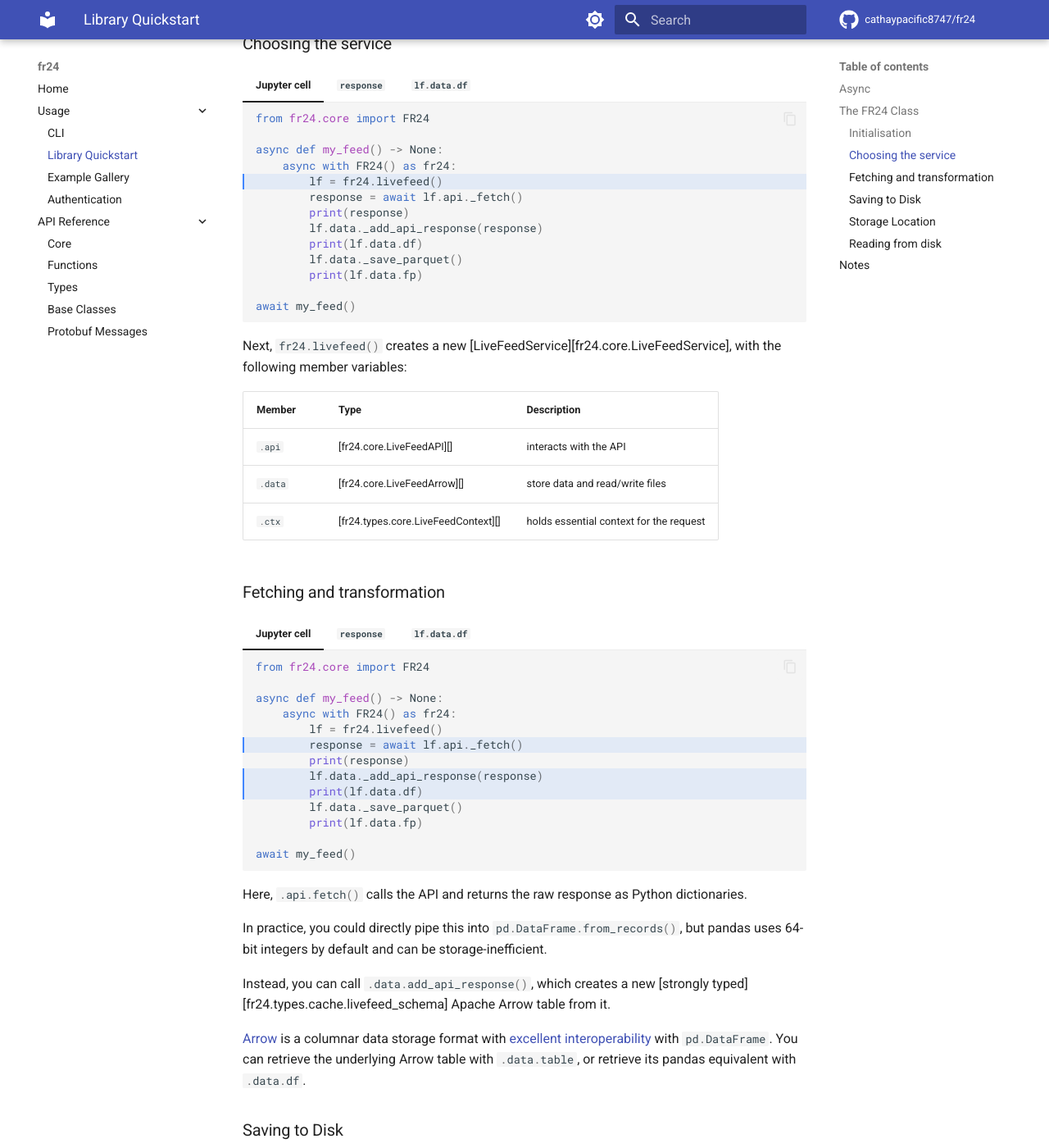
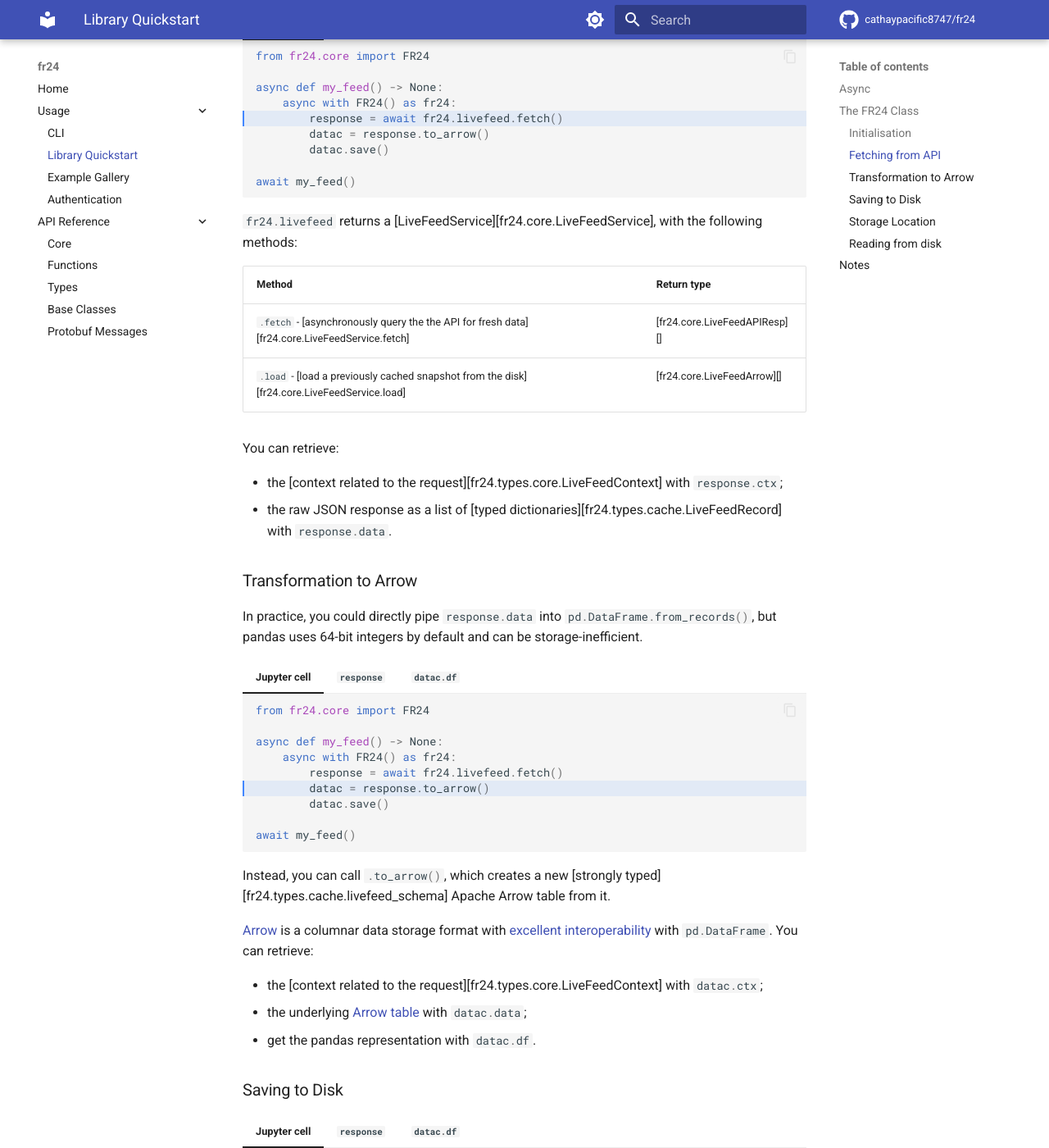
Before and after one commit to cathaypacific8747/fr24, an MkDocs documentation site: the page built from docs/usage/quickstart.md, in a window 1280 px wide and 1400 px high, scrolled down 2086 px. Shown: the whole window at 82% size. Built offline with MkDocs 1.6.1 and Material for MkDocs 9.7.7, drawn with Linux system fonts in a browser that asks for light colours; comment, search, counter and statistics services are not loaded; some of the changed text lies outside the part shown.

Commit message:
refactor(core): livefeed

````diff
--- a/docs/usage/quickstart.md
+++ b/docs/usage/quickstart.md
@@ -36,7 +36,7 @@ However, the [FR24][fr24.core.FR24] class provides a convenient wrapper around t
 
 - Manages a shared HTTP client and authentication state
 - Has three services:
-    - [**Live Feed**][fr24.core.FR24.livefeed]: snapshot of all aircraft state vectors
+    - [**Live Feed**][fr24.core.LiveFeedService]: snapshot of all aircraft state vectors
     - [**Flight List**][fr24.core.FlightListService]: all historical flights for a given aircraft registration or flight number
     - [**Playback**][fr24.core.PlaybackService]: historical trajectory for one flight.
 
@@ -58,7 +58,7 @@ Here is an example for using the [**Live Feed**][fr24.core.FR24.livefeed] servic
     --8<-- "docs/usage/scripts/01_livefeed_live.py:response"
     ```
 
-=== "`lf.data.df`"
+=== "`datac.df`"
 
     ```
     --8<-- "docs/usage/scripts/01_livefeed_live.py:df"
@@ -84,7 +84,7 @@ When `FR24()` is first initialised, it creates an unauthenticated [HTTPX client]
 
 The `async with` statement ensures that it is properly authenticated by calling the login endpoint (if necessary).
 
-### Choosing the service
+### Fetching from API
 
 === "Jupyter cell"
 
@@ -98,25 +98,32 @@ The `async with` statement ensures that it is properly authenticated by calling
     --8<-- "docs/usage/scripts/01_livefeed_live.py:response"
     ```
 
-=== "`lf.data.df`"
+=== "`datac.df`"
 
     ```
     --8<-- "docs/usage/scripts/01_livefeed_live.py:df"
     ```
 
-Next, `fr24.livefeed()` creates a new [LiveFeedService][fr24.core.LiveFeedService], with the following member variables:
+`fr24.livefeed` returns a [LiveFeedService][fr24.core.LiveFeedService], with the following methods:
 
-| Member  | Type                                | Description                             |
-| ------- | ----------------------------------- | --------------------------------------- |
-| `.api`  | [fr24.core.LiveFeedAPI][]           | interacts with the API                  |
-| `.data` | [fr24.core.LiveFeedArrow][]         | store data and read/write files         |
-| `.ctx`  | [fr24.types.core.LiveFeedContext][] | holds essential context for the request |
+| Method                                                                                        | Return type                    |
+| --------------------------------------------------------------------------------------------- | ------------------------------ |
+| `.fetch` - [asynchronously query the the API for fresh data][fr24.core.LiveFeedService.fetch] | [fr24.core.LiveFeedAPIResp][]  |
+| `.load` - [load a previously cached snapshot from the disk][fr24.core.LiveFeedService.load]   | [fr24.core.LiveFeedArrow][]    |
 
-### Fetching and transformation
+You can retrieve:
+
+- the [context related to the request][fr24.types.core.LiveFeedContext] with `response.ctx`;
+- the raw JSON response as a list of [typed dictionaries][fr24.types.cache.LiveFeedRecord] with `response.data`.
+
+### Transformation to Arrow
+
+In practice, you could directly pipe `response.data` into `pd.DataFrame.from_records()`, but pandas
+uses 64-bit integers by default and can be storage-inefficient.
 
 === "Jupyter cell"
 
-    ```py hl_lines="6 8 9"
+    ```py hl_lines="6"
     --8<-- "docs/usage/scripts/01_livefeed_live.py:script"
     ```
 
@@ -126,33 +133,28 @@ Next, `fr24.livefeed()` creates a new [LiveFeedService][fr24.core.LiveFeedServic
     --8<-- "docs/usage/scripts/01_livefeed_live.py:response"
     ```
 
-=== "`lf.data.df`"
+=== "`datac.df`"
 
     ```
     --8<-- "docs/usage/scripts/01_livefeed_live.py:df"
     ```
 
-Here, `.api.fetch()` calls the API and returns the raw response as Python dictionaries.
-
-In practice, you could directly pipe this into `pd.DataFrame.from_records()`, but pandas
-uses 64-bit integers by default and can be storage-inefficient.
-
-Instead, you can call `.data.add_api_response()`, which creates a new
+Instead, you can call `.to_arrow()`, which creates a new
 [strongly typed][fr24.types.cache.livefeed_schema] Apache Arrow table from it.
 
 [Arrow](https://arrow.apache.org/docs/index.html) is a columnar data storage format
 with [excellent interoperability](https://arrow.apache.org/docs/python/pandas.html)
-with `pd.DataFrame`. You can retrieve the underlying Arrow table with `.data.table`, or
-retrieve its pandas equivalent with `.data.df`.
+with `pd.DataFrame`. You can retrieve:
+
+- the [context related to the request][fr24.types.core.LiveFeedContext] with `datac.ctx`;
+- the underlying [Arrow table](https://arrow.apache.org/docs/python/generated/pyarrow.Table.html) with `datac.data`;
+- get the pandas representation with `datac.df`.
 
 ### Saving to Disk
 
-Finally, you can save `.data.table` to the [Parquet](https://parquet.apache.org/)
-data format.
-
 === "Jupyter cell"
 
-    ```py hl_lines="10 11"
+    ```py hl_lines="7"
     --8<-- "docs/usage/scripts/01_livefeed_live.py:script"
     ```
 
@@ -162,19 +164,20 @@ data format.
     --8<-- "docs/usage/scripts/01_livefeed_live.py:response"
     ```
 
-=== "`lf.data.df`"
+=== "`datac.df`"
 
     ```
     --8<-- "docs/usage/scripts/01_livefeed_live.py:df"
     ```
 
-By default, `.save_parquet()` saves it under the default cache directory[^1].
+`.save()` writes the table to the default cache directory[^1] using the [Parquet](https://parquet.apache.org/)
+data format.
 
-You can always check its exact location using `.data.fp`. In general, where it gets saved is as follows:
+You can always check its exact location using `datac.fp`. In general, where it gets saved is as follows:
 
 ### Storage Location
 
-- [Live feed][fr24.core.FR24.livefeed]
+- [Live feed][fr24.core.LiveFeedService]
     - `feed/{timestamp}.parquet`
 - [Flight list][fr24.core.FlightListService]
     - `flight_list/reg/{reg.upper()}.parquet`, or
@@ -196,17 +199,17 @@ $ tree $HOME/.cache/fr24/feed
 └── playback
     └── 2d81a27.parquet
 ```
-These directories are created automatically whenever `.save_parquet()` is called.
+These directories are created automatically whenever `datac.save()` is called.
 
 ### Reading from disk
 
 === "Jupyter cell"
 
-    ```py hl_lines="5 6"
+    ```py hl_lines="5"
     --8<-- "docs/usage/scripts/01_livefeed_live.py:script2"
     ```
 
-=== "`lf.data.df`"
+=== "`datac.df`"
 
     ```
     --8<-- "docs/usage/scripts/01_livefeed_live.py:df"
--- a/docs/usage/scripts/01_livefeed_live.py
+++ b/docs/usage/scripts/01_livefeed_live.py
@@ -6,13 +6,9 @@ from fr24.core import FR24
 
 async def my_feed() -> None:
     async with FR24() as fr24:
-        lf = fr24.livefeed()
-        response = await lf.api._fetch()
-        print(response)
-        lf.data._add_api_response(response)
-        print(lf.data.df)
-        lf.data._save_parquet()
-        print(lf.data.fp)
+        response = await fr24.livefeed.fetch()
+        datac = response.to_arrow()
+        datac.save()
 
 await my_feed()
 # --8<-- [end:script]
@@ -22,35 +18,42 @@ from fr24.core import FR24
 
 async def my_feed() -> None:
     async with FR24() as fr24:
-        lf = fr24.livefeed(1711911907)
-        lf.data._from_file()
-        print(lf.data.df)
+        datac = fr24.livefeed.load(1711911907)
 
 await my_feed()
 # --8<-- [end:script2]
 # %%
 # --8<-- [start:response]
-[
-    {
-        "timestamp": 1711911905,
-        "flightid": 882151247,
-        "latitude": -12.432657241821289,
-        "longitude": -172.14825439453125,
-        "heading": 203,
-        "altitude": 34000,
-        "ground_speed": 515,
-        "vertical_speed": 0,
-        "on_ground": False,
-        "callsign": "QFA7552",
-        "source": 0,
-        "registration": "N409MC",
-        "origin": "HNL",
-        "destination": "AKL",
-        "typecode": "B744",
-        "eta": 0,
-    }
-    # ... 15109 more items
-]
+LiveFeedAPIResp(
+    ctx={
+        "timestamp": 1711911907,
+        "source": "live",
+        "duration": None,
+        "hfreq": None,
+        "base_dir": PosixPath("/home/user/.cache/fr24"),
+    },
+    data=[
+        {
+            "timestamp": 1711911905,
+            "flightid": 882151247,
+            "latitude": -12.432657241821289,
+            "longitude": -172.14825439453125,
+            "heading": 203,
+            "altitude": 34000,
+            "ground_speed": 515,
+            "vertical_speed": 0,
+            "on_ground": False,
+            "callsign": "QFA7552",
+            "source": 0,
+            "registration": "N409MC",
+            "origin": "HNL",
+            "destination": "AKL",
+            "typecode": "B744",
+            "eta": 0,
+        }
+        # ... 15109 more items
+    ],
+)
 # --8<-- [end:response]
 #%%
 """
````
Also changed, not shown: 5 other files.
